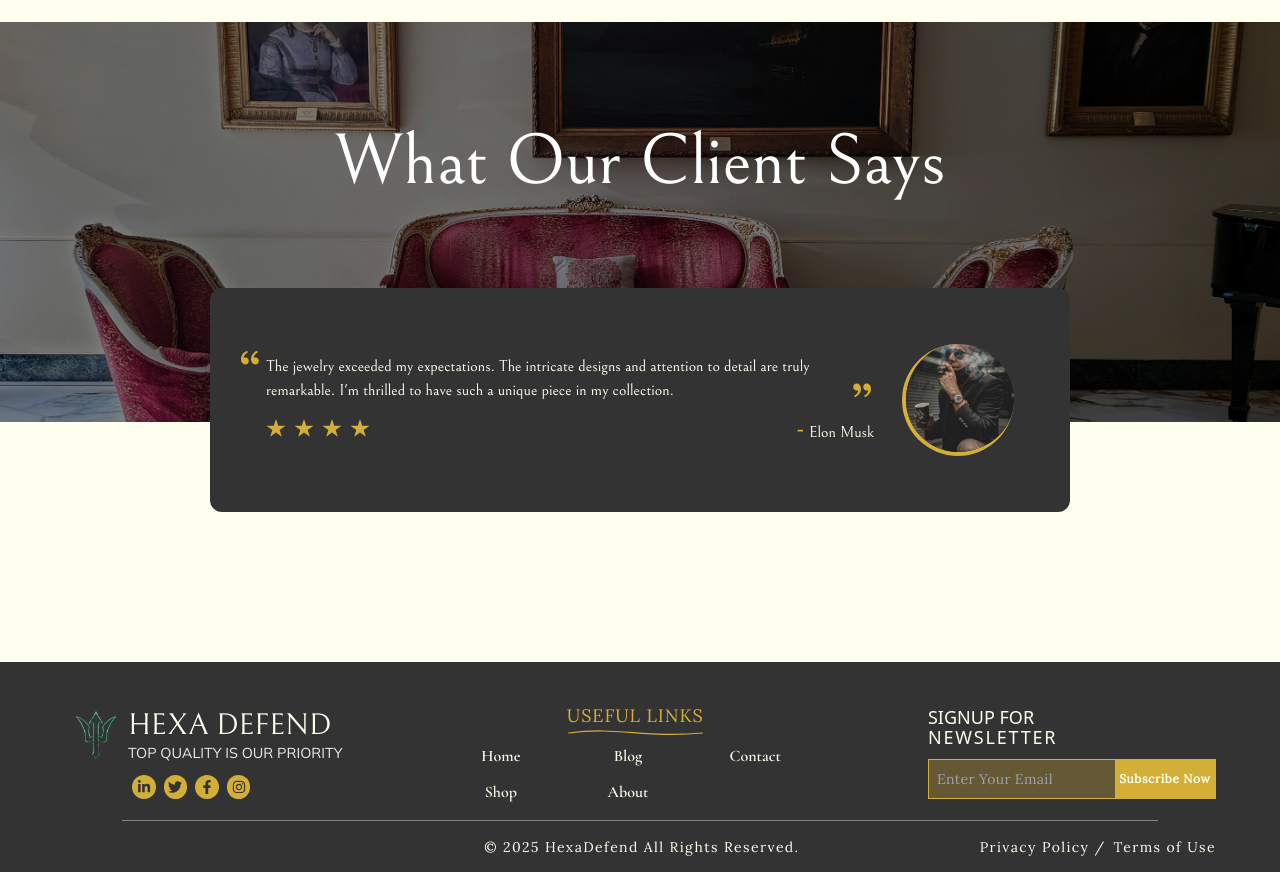
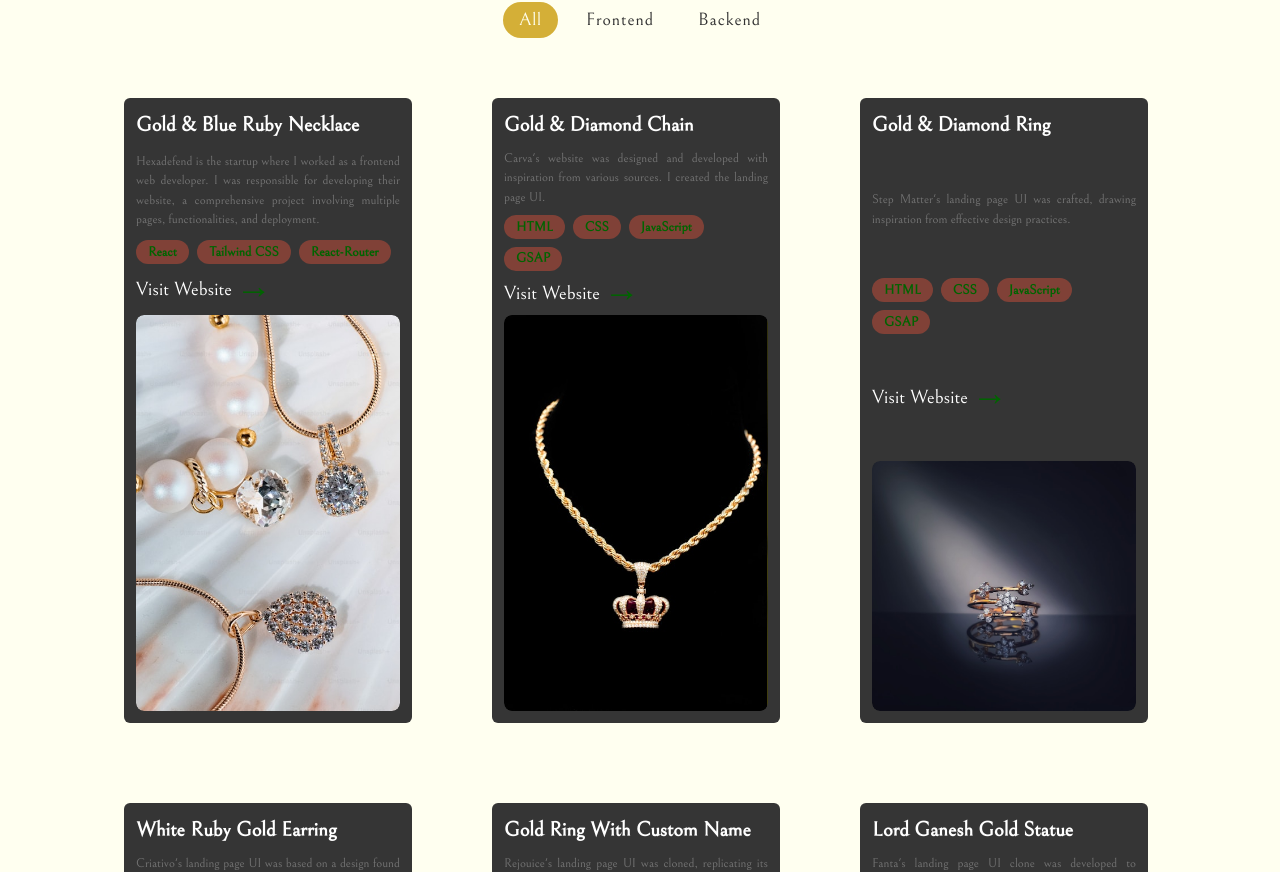
Before and after one commit to pravesh-dev/Jewellery-Shop, a React (Vite) app: page / in a window 1280 px wide. Shown: the part 1994-2866 px from the top of the page. Built offline with nearby package versions, Linux system fonts and the light colour scheme.

Commit message:
added data for shop by

```diff
--- a/src/Components/LandingPage/ShopBy.jsx
+++ b/src/Components/LandingPage/ShopBy.jsx
@@ -1,4 +1,5 @@
 import React from "react";
+import ShopByCategories from "./ShopByCategories";
 
 function ShopBy() {
   return (
@@ -9,6 +10,7 @@ function ShopBy() {
       <p className="text-dark text-xl leading-5 sm:w-[35rem] lg:text-2xl lg:w-[40rem] xl:text-[2.3rem] xl:leading-10 xl:w-[70rem]">
       Find your perfect match – browse by category to uncover luxury crafted for every occasion.
       </p>
+      <ShopByCategories />
     </section>
   );
 }
--- a/src/Components/LandingPage/ShopByCategories.jsx
+++ b/src/Components/LandingPage/ShopByCategories.jsx
@@ -76,16 +76,16 @@ function ShopByCategories() {
   return (
     <section
       ref={componentRef}
-      className="w-full min-h-[100svh] flex flex-col items-center gap-8 relative p-16 lg:p-28"
+      className="w-full flex flex-col items-center gap-8 relative mt-5"
     >
       <div className="flex gap-3 items-center lg:mb-7">
         {["all", "frontend", "backend"].map((tab) => (
           <button
             key={tab}
-            className={`tab_buttons text-sm font-semibold px-3 py-1 capitalize rounded-lg ${
+            className={`tab_buttons px-4 py-1 tracking-wider capitalize rounded-full ${
               activeTab === tab
-                ? "bg-[#646464] text-primary"
-                : "text-neutral-300/70"
+                ? "bg-secondary text-accent"
+                : "text-dark"
             } lg:text-lg cursor_pointer`}
             onClick={() => handleTabClick(tab)}
           >
--- a/src/Components/LandingPage/ShopByCategoriesData.js
+++ b/src/Components/LandingPage/ShopByCategoriesData.js
@@ -1,56 +1,74 @@
-import hexadefend from "../assets/images/Projects/hexadefend.svg";
-import carva from "../assets/images/Projects/carva.svg";
-import criativo from "../assets/images/Projects/criativo.svg";
-import rejouice from "../assets/images/Projects/rejouice.svg";
-import stepMatter from "../assets/images/Projects/step-matter.svg";
-import fanta from "../assets/images/Projects/fanta.png";
+import card1 from '../../Assets/LandingPage/Shopby/card1.jpg'
+import card2 from '../../Assets/LandingPage/Shopby/card2.jpg'
+import card3 from '../../Assets/LandingPage/Shopby/card3.jpg'
+import card4 from '../../Assets/LandingPage/Shopby/card4.jpg'
+import card5 from '../../Assets/LandingPage/Shopby/card5.jpg'
+import card6 from '../../Assets/LandingPage/Shopby/card6.jpg'
 
 const projects = [
   {
-    name: "Hexadefend UI Development",
+    name: "Gold & Blue Ruby Necklace",
+    price: 9000,
+    onSale: true,
+    discount: 10,
     para: `Hexadefend is the startup where I worked as a frontend web developer. I was responsible for developing their website, a comprehensive project involving multiple pages, functionalities, and deployment.`,
     link: 'https://www.hexadefend.com/',
-    image: hexadefend,
+    image: card1,
     skills: ['React', 'Tailwind CSS', 'React-Router'],
     type: 'frontend'
   },
   {
-    name: "Carva Design & Development",
+    name: "Gold & Diamond Chain",
+    price: 20000,
+    onSale: false,
+    discount: 0,
     para: `Carva's website was designed and developed with inspiration from various sources. I created the landing page UI.`,
     link: 'https://carva-edb5c.web.app/',
-    image: carva,
+    image: card2,
     skills: ['HTML', 'CSS', 'JavaScript', 'GSAP'],
     type: 'frontend'
   },
   {
-    name: "Step Matter Design & Development",
+    name: "Gold & Diamond Ring",
+    price: 5000,
+    onSale: true,
+    discount: 10,
     para: `Step Matter's landing page UI was crafted, drawing inspiration from effective design practices.`,
     link: 'https://step-matters.web.app/',
-    image: stepMatter,
+    image: card3,
     skills: ['HTML', 'CSS', 'JavaScript', 'GSAP'],
     type: 'frontend'
   },
   {
-    name: "Criativo UI Development",
+    name: "White Ruby Gold Earring",
+    price: 1000,
+    onSale: false,
+    discount: 0,
     para: `Criativo's landing page UI was based on a design found on Pinterest. I implemented it successfully.`,
     link: 'https://criativo-112.web.app/',
-    image: criativo,
+    image: card4,
     skills: ['HTML', 'CSS', 'JavaScript', 'GSAP'],
     type: 'frontend'
   },
   {
-    name: "Rejouice Website UI Clone",
+    name: "Gold Ring With Custom Name",
+    price: 2000,
+    onSale: false,
+    discount: 0,
     para: `Rejouice's landing page UI was cloned, replicating its original design and functionality.`,
     link: 'https://rejouice-25.web.app/',
-    image: rejouice,
+    image: card5,
     skills: ['HTML', 'CSS', 'JavaScript', 'GSAP'],
     type: 'frontend'
   },
   {
-    name: "Fanta Design Clone",
+    name: "Lord Ganesh Gold Statue",
+    price: 5000,
+    onSale: false,
+    discount: 0,
     para: `Fanta's landing page UI clone was developed to showcase its popular design and smooth animations.`,
     link: 'https://fanta-2024.web.app/',
-    image: fanta,
+    image: card6,
     skills: ['HTML', 'CSS', 'JavaScript', 'GSAP'],
     type: 'frontend'
   },
```
